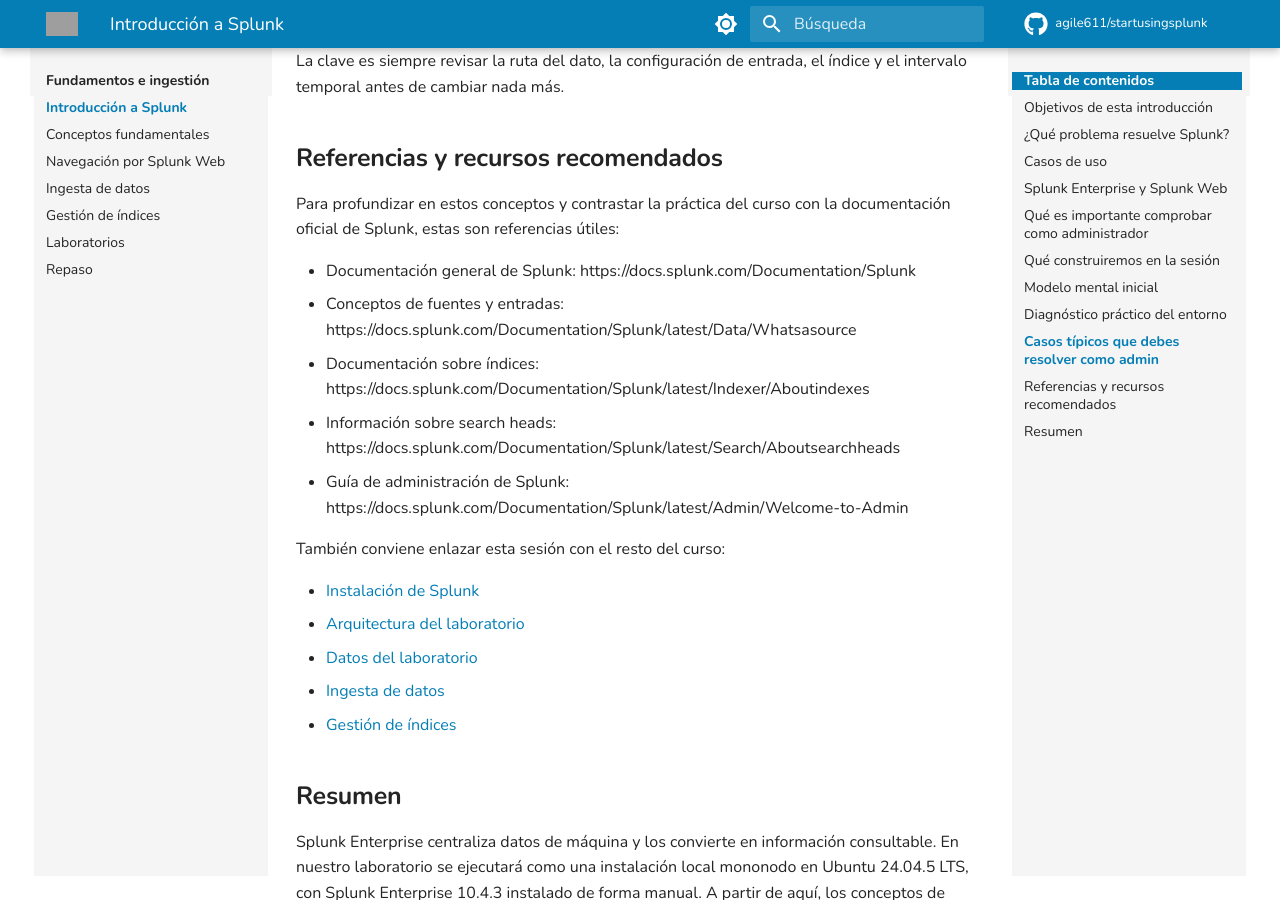
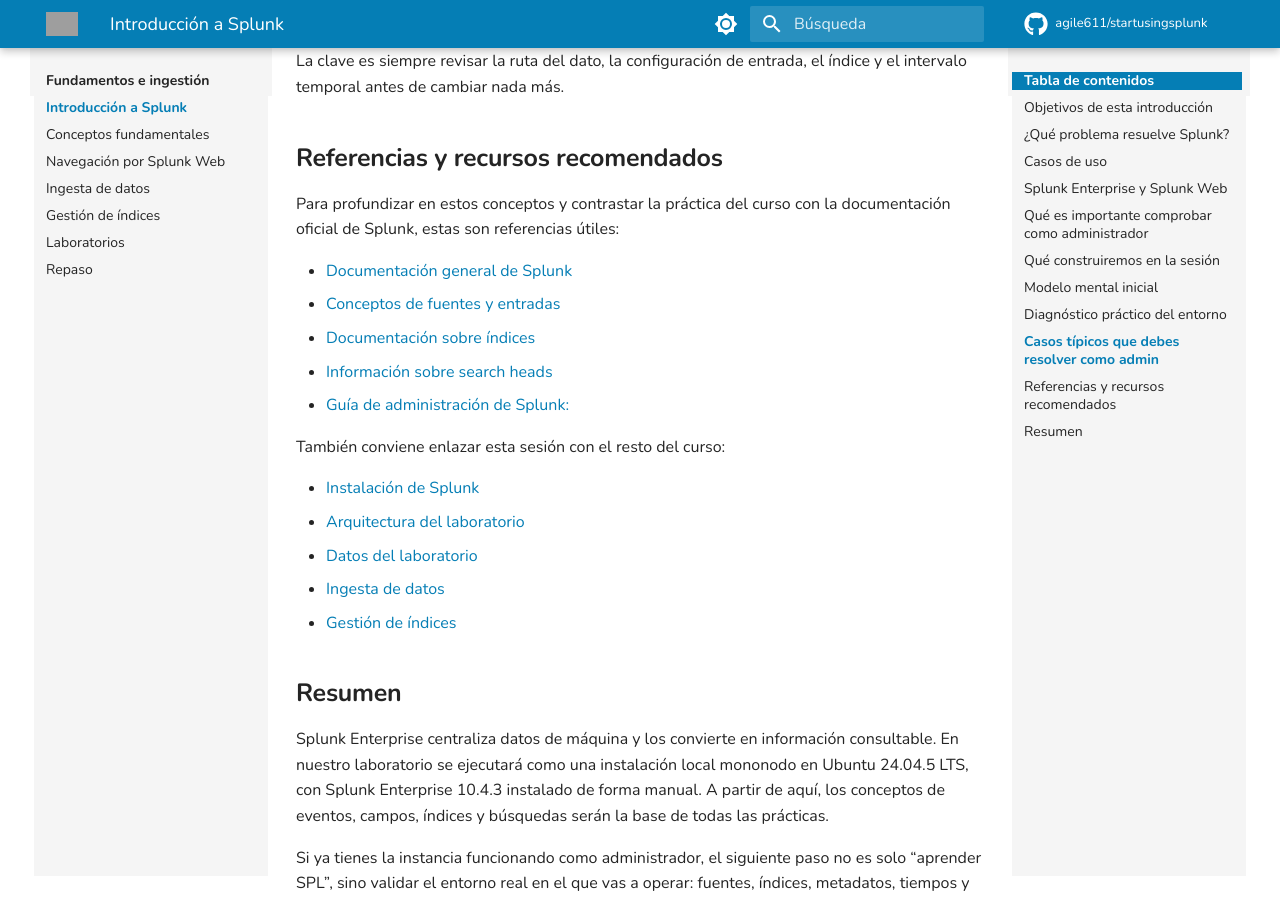
Before and after one commit to agile611/startusingsplunk, an MkDocs documentation site: the page built from docs/sesion-1/01-introduccion.md, in a window 1280 px wide and 900 px high, scrolled down 4939 px. Built offline with MkDocs 1.6.1 and Material for MkDocs 9.7.7, drawn with Linux system fonts in a browser that asks for light colours; comment, search, counter and statistics services are not loaded; grey boxes are pictures that could not be loaded.

Commit message:
intro sessio 1

```diff
--- a/docs/sesion-1/01-introduccion.md
+++ b/docs/sesion-1/01-introduccion.md
@@ -197,16 +197,11 @@ La clave es siempre revisar la ruta del dato, la configuración de entrada, el
 Para profundizar en estos conceptos y contrastar la práctica del curso con la
 documentación oficial de Splunk, estas son referencias útiles:
 
-- Documentación general de Splunk:
-  https://docs.splunk.com/Documentation/Splunk
-- Conceptos de fuentes y entradas:
-  https://docs.splunk.com/Documentation/Splunk/latest/Data/Whatsasource
-- Documentación sobre índices:
-  https://docs.splunk.com/Documentation/Splunk/latest/Indexer/Aboutindexes
-- Información sobre search heads:
-  https://docs.splunk.com/Documentation/Splunk/latest/Search/Aboutsearchheads
-- Guía de administración de Splunk:
-  https://docs.splunk.com/Documentation/Splunk/latest/Admin/Welcome-to-Admin
+- [Documentación general de Splunk](https://docs.splunk.com/Documentation/Splunk)
+- [Conceptos de fuentes y entradas](https://docs.splunk.com/Documentation/Splunk/latest/Data/Whatsasource)
+- [Documentación sobre índices](https://docs.splunk.com/Documentation/Splunk/latest/Indexer/Aboutindexes)
+- [Información sobre search heads](https://docs.splunk.com/Documentation/Splunk/latest/Search/Aboutsearchheads)
+- [Guía de administración de Splunk:](https://docs.splunk.com/Documentation/Splunk/latest/Admin/Welcome-to-Admin)
 
 También conviene enlazar esta sesión con el resto del curso:
 
```
